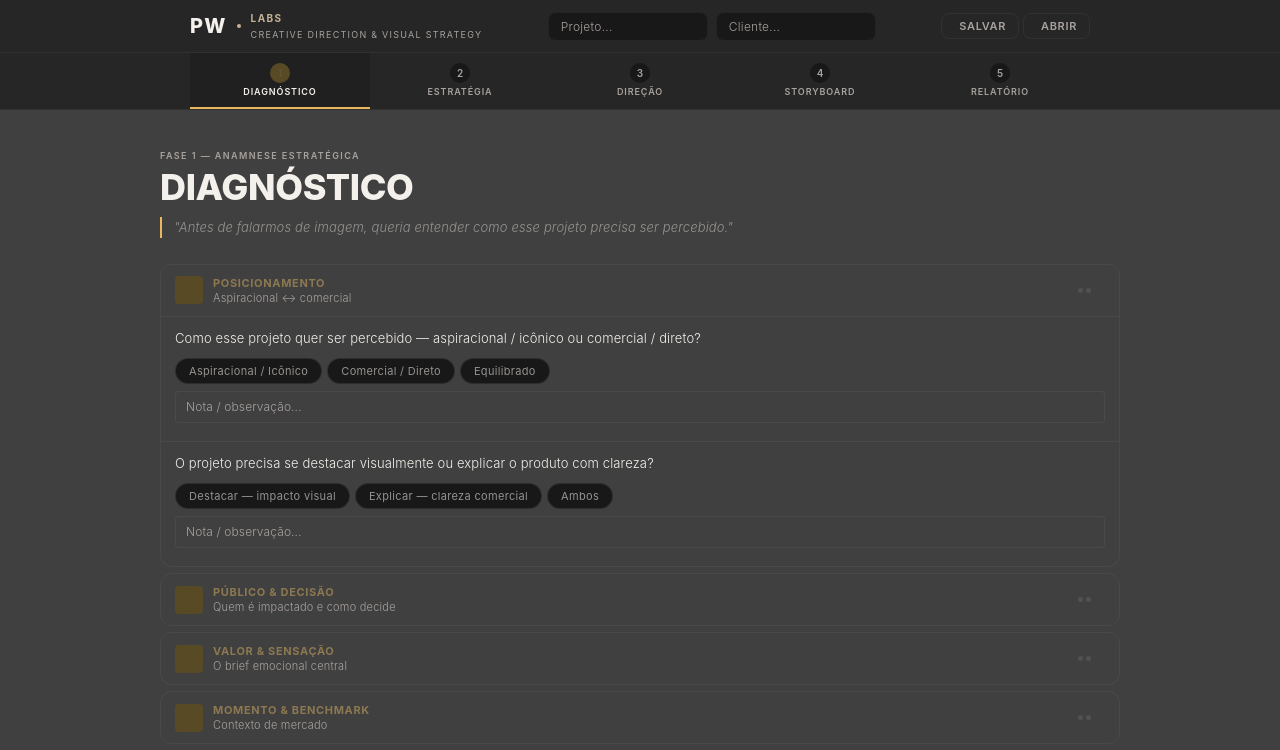
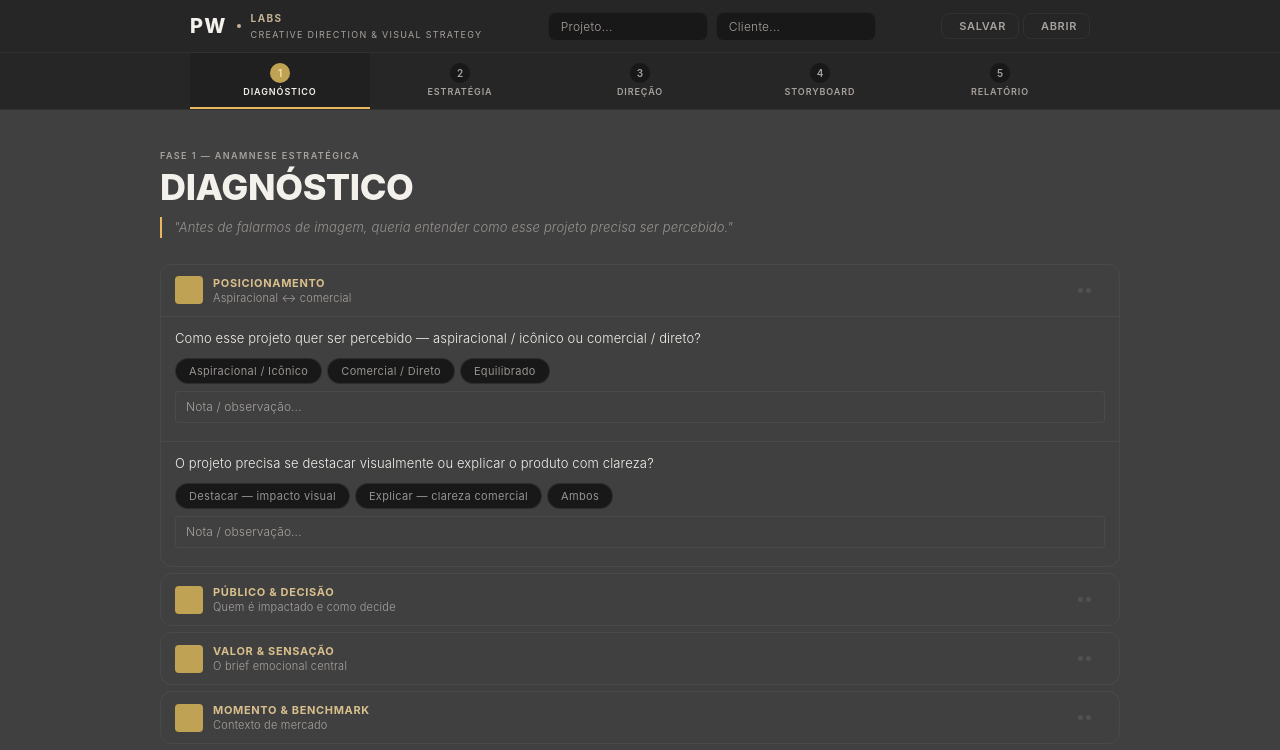
Before and after one commit to HBlutauPW/PWLabs-agent, a React (Create React App) app: page / in a window 1280 px wide. Shown: the top 750 px of the page. Built offline with nearby package versions, Linux system fonts and the light colour scheme; some icons are missing; a web font is replaced by a local one.

Commit message:
Add files via upload

```diff
--- a/src/index.css
+++ b/src/index.css
@@ -20,13 +20,13 @@
 
   --accent:       #c4b295;
   --accent-dim:   #d6b072;
-  --accent-glow:  #f5c982;
+  --accent-glow:  #5f584e;
 
   --gold:         #C8A97E;
   --gold-dim:     #8A7055;
 
-  --purple-50:  #d1b268; --purple-100: #584a24; --purple-200: #806c34;
-  --purple-400: #eab75e; --purple-500: #655531; --purple-600: #8c7851;
+  --purple-50:  #5f584e; --purple-100: #bfa254; --purple-200: #806c34;
+  --purple-400: #eab75e; --purple-500: #f7e2b1; --purple-600: #d9bf8c;
 
   --teal-50:  #091D16; --teal-100: #102E24; --teal-200: #174035;
   --teal-400: #1A9068; --teal-500: #25B585; --teal-600: #4DCCA4;
```
